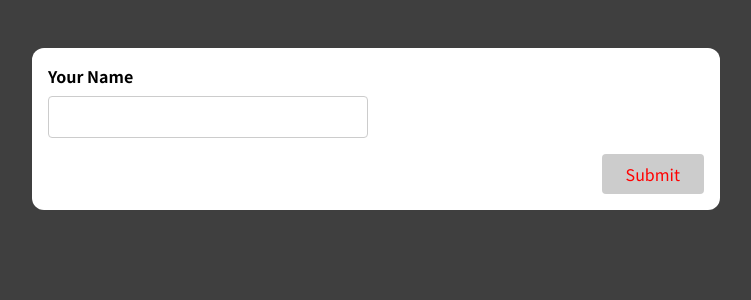
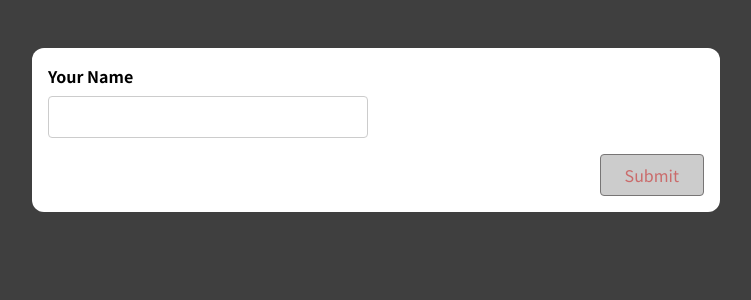
Before and after one commit to martinwachira/how2React-Redefined-2, a React (Create React App) app: page / in a window 1280 px wide. Shown: the top 300 px of the page, without its empty margins (264-1015 px from the left). Built offline with nearby package versions, Linux system fonts and the light colour scheme.

Commit message:
refactor more

```diff
--- a/src/components/SimpleInput.js
+++ b/src/components/SimpleInput.js
@@ -1,19 +1,16 @@
-import { useEffect, useState } from "react";
+import { useState } from "react";
 const SimpleInput = (props) => {
   const [name, setName] = useState("");
   const [nameTouched, setNameTouched] = useState(false);
-  const [formIsValid, setFormIsValid] = useState(false);
 
   const nameIsValid = name.trim() !== "";
   const nameIsInvalid = !nameIsValid && nameTouched;
 
-  useEffect(() => {
-    if (nameIsValid) {
-      setFormIsValid(true);
-    } else {
-      setFormIsValid(false);
-    }
-  }, [nameIsValid]);
+  let formIsValid = false;
+
+  if (nameIsValid) {
+    formIsValid = true;
+  }
 
   const nameInputHandler = (e) => {
     setName(e.target.value);
--- a/src/index.css
+++ b/src/index.css
@@ -82,9 +82,9 @@ button:active {
 button:disabled,
 button:disabled:hover,
 button:disabled:active {
-  color: red;
+  color: rgb(202, 107, 107);
   background-color: #ccc;
-  border: red;
+  border-color: rgb(119, 117, 117);
   cursor: not-allowed;
 }
 
```
